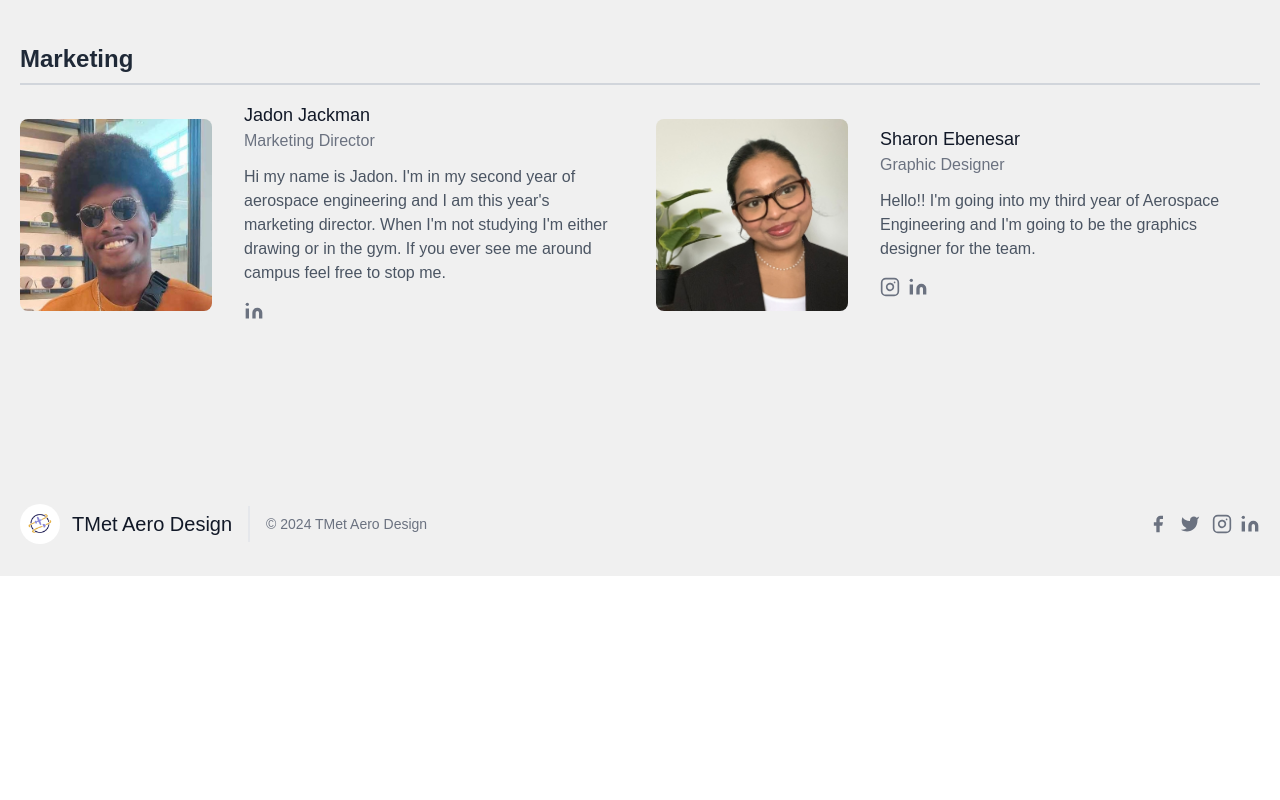
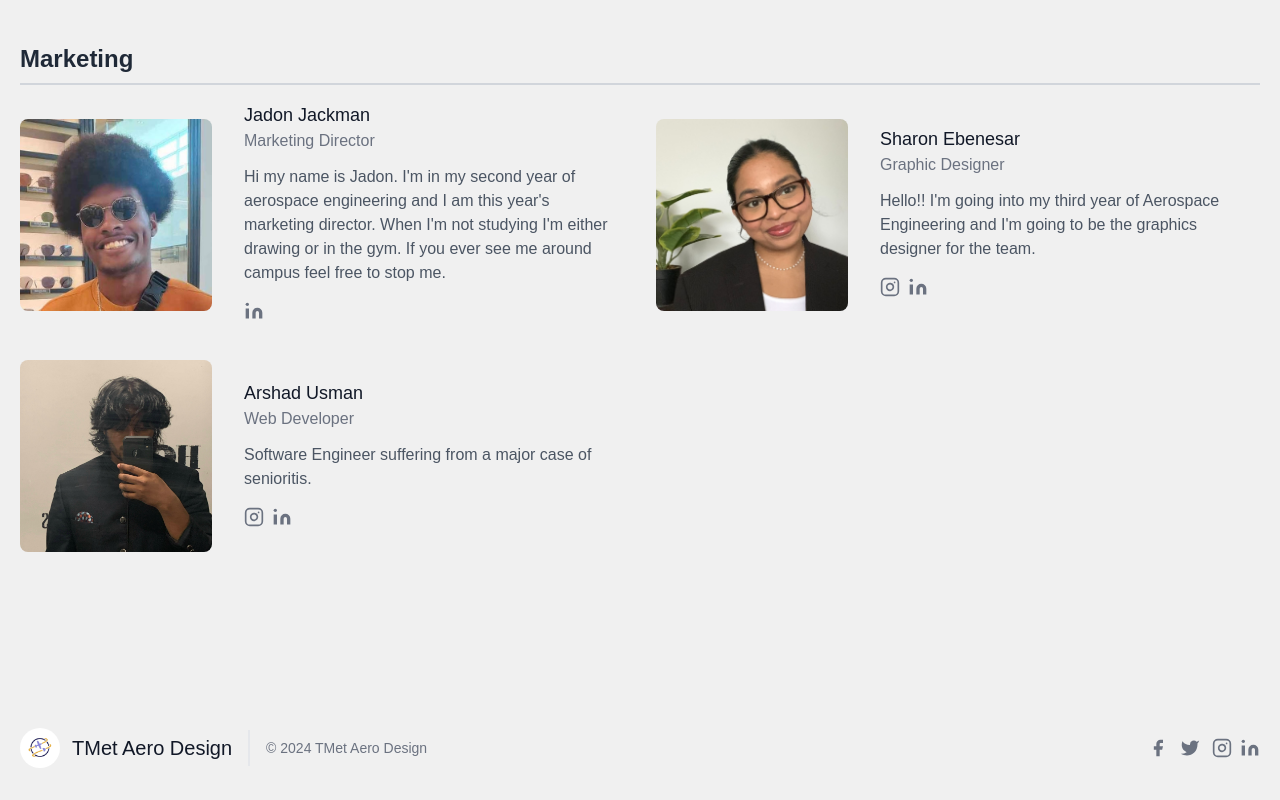
Before and after one commit to Tmet-Aero-Design/TMetAeroWebsite, a React (Create React App) app: page /#/OurTeam in a window 1280 px wide. Shown: the part 4214-5014 px from the top of the page. Before the commit the page ends 4790 px from the top, so only its background shows below. Built offline with nearby package versions, Linux system fonts and the light colour scheme.

Commit message:
Add Arshad

```diff
--- a/src/teamData.js
+++ b/src/teamData.js
@@ -360,7 +360,7 @@ const teamMembers = [
       name: "Sharon Ebenesar",
       role: "Graphic Designer",
       subteam: "Marketing",
-      description: "Hello!! I'm going into my third year of Aerospace Engineering and I'm going to be the graphics designer for the team. ",
+      description: "Hello!! I'm going into my third year of Aerospace Engineering and I'm going to be the graphics designer for the team.",
       image: "team_pictures/Sharon-Ebenesar.png",
       social: {
         facebook: "",
@@ -368,7 +368,20 @@ const teamMembers = [
         instagram: "https://www.instagram.com/sharon_ebenesar",
         linkedin: "https://www.linkedin.com/in/sharon-ebenesar-9b25a0267/"
       }
-  }
+    },
+    {
+      name: "Arshad Usman",
+      role: "Web Developer",
+      subteam: "Marketing",
+      description: "Software Engineer suffering from a major case of senioritis.",
+      image: "team_pictures/Arshad-Usman.jpeg",
+      social: {
+        facebook: "",
+        twitter: "",
+        instagram: "https://www.instagram.com/ar5hadahmed",
+        linkedin: "https://ca.linkedin.com/in/arshad-usman-b32110194"
+      }
+    }
   ];
 
   export default teamMembers;
```
Also changed, not shown: public/team_pictures/Arshad-Usman.jpeg (added).
